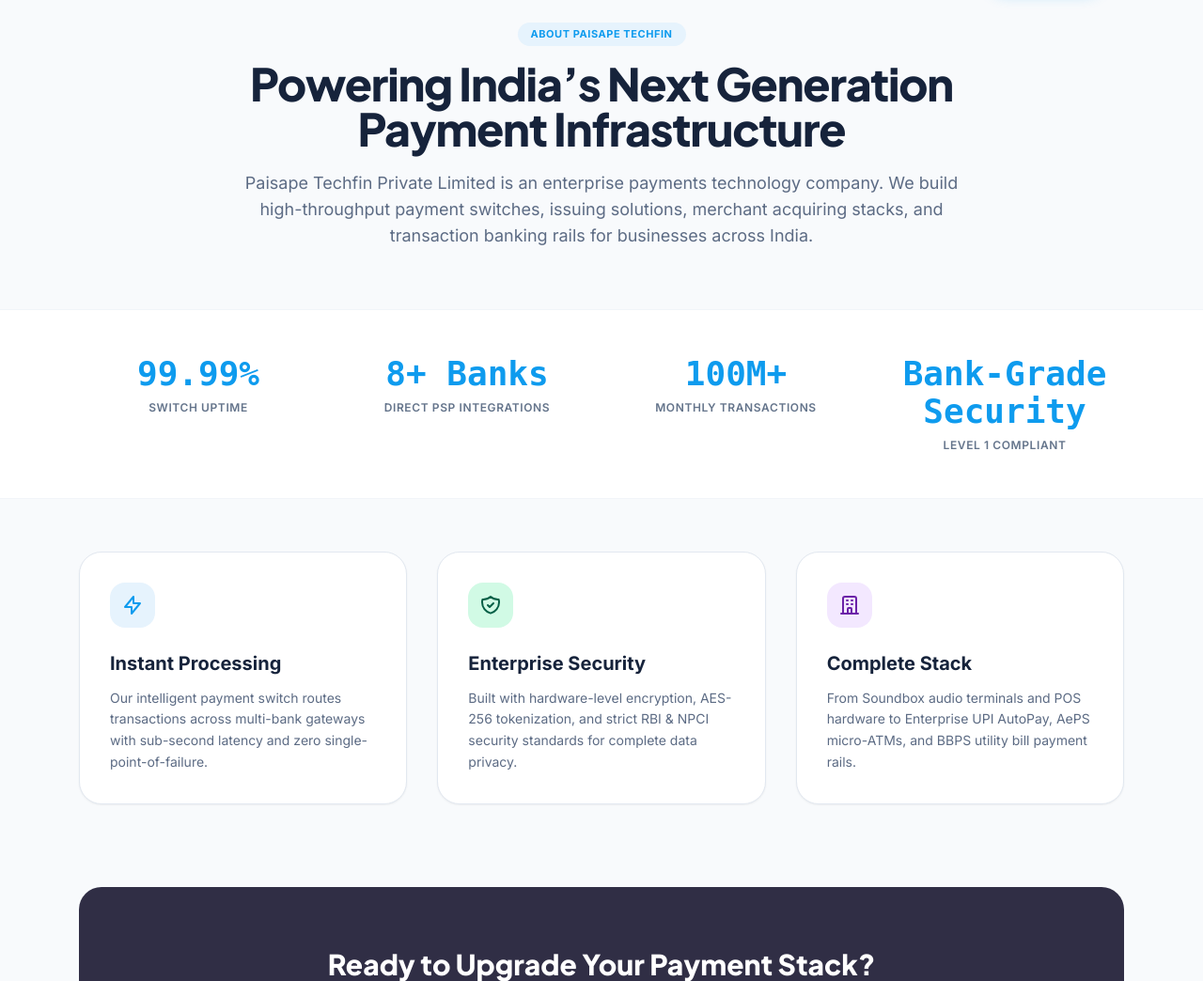
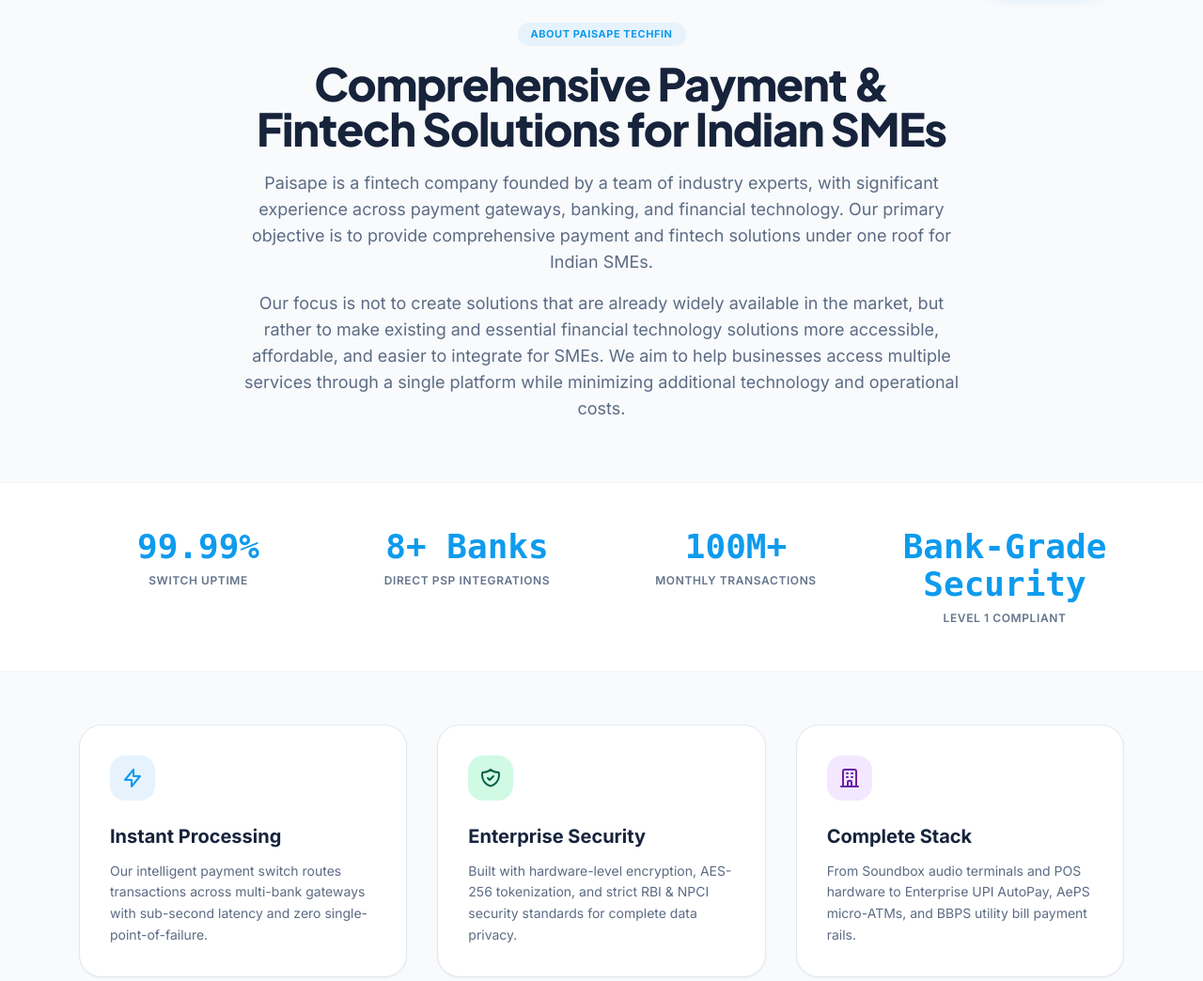
Before and after one commit to Paisape/pweb, a PHP site: page /about-us/index.php in a window 1280 px wide. Shown: the part 130-1174 px from the top of the page at 94% size. Run offline with PHP 8.4, Linux system fonts and the light colour scheme; some libraries are stand-ins or nearby versions.

Commit message:
docs: update About Paisape section and About Us page with official company mission statement

```diff
--- a/about-us/index.php
+++ b/about-us/index.php
@@ -46,10 +46,13 @@
       <div class="mx-auto max-w-3xl text-center">
         <span class="inline-block px-3.5 py-1 rounded-full text-[11px] font-bold uppercase tracking-wider bg-brandLt text-brand mb-4">About Paisape Techfin</span>
         <h1 class="font-display text-4xl sm:text-5xl font-extrabold text-ink tracking-tight leading-tight">
-          Powering India’s Next Generation Payment Infrastructure
+          Comprehensive Payment &amp; Fintech Solutions for Indian SMEs
         </h1>
         <p class="mt-5 text-body text-base sm:text-lg leading-relaxed">
-          Paisape Techfin Private Limited is an enterprise payments technology company. We build high-throughput payment switches, issuing solutions, merchant acquiring stacks, and transaction banking rails for businesses across India.
+          Paisape is a fintech company founded by a team of industry experts, with significant experience across payment gateways, banking, and financial technology. Our primary objective is to provide comprehensive payment and fintech solutions under one roof for Indian SMEs.
+        </p>
+        <p class="mt-4 text-body text-base sm:text-lg leading-relaxed">
+          Our focus is not to create solutions that are already widely available in the market, but rather to make existing and essential financial technology solutions more accessible, affordable, and easier to integrate for SMEs. We aim to help businesses access multiple services through a single platform while minimizing additional technology and operational costs.
         </p>
       </div>
     </div>
--- a/index.php
+++ b/index.php
@@ -573,13 +573,13 @@
       <div data-reveal="left">
         <span class="inline-block px-3.5 py-1 rounded-full text-[11px] font-bold uppercase tracking-wider bg-brandLt text-brand mb-4">About Paisape</span>
         <h2 class="font-display text-3xl sm:text-4xl font-extrabold text-ink tracking-tight leading-tight">
-          Empowering Indian Businesses with Next-Gen Payment Infrastructure
+          Empowering Indian SMEs with Comprehensive Payment &amp; Fintech Solutions
         </h2>
         <p class="mt-5 text-body text-base leading-relaxed">
-          Paisape is India's premier enterprise payment orchestration and financial technology platform. Founded with a vision to simplify complex transaction flows, Paisape empowers merchants, D2C brands, fintechs, and enterprises to process, route, and reconcile payments seamlessly across multi-bank gateways.
+          Paisape is a fintech company founded by a team of industry experts, with significant experience across payment gateways, banking, and financial technology. Our primary objective is to provide comprehensive payment and fintech solutions under one roof for Indian SMEs.
         </p>
         <p class="mt-4 text-body text-base leading-relaxed">
-          Our unified API infrastructure eliminates single-point-of-failure risks, lowers payment drop-offs, and optimizes authorization rates across UPI, Credit/Debit Cards, Net Banking, AePS, BBPS, and Micro-ATMs.
+          Our focus is not to create solutions that are already widely available in the market, but rather to make existing and essential financial technology solutions more accessible, affordable, and easier to integrate for SMEs. We aim to help businesses access multiple services through a single platform while minimizing additional technology and operational costs.
         </p>
 
         <!-- Feature List Grid -->
```
